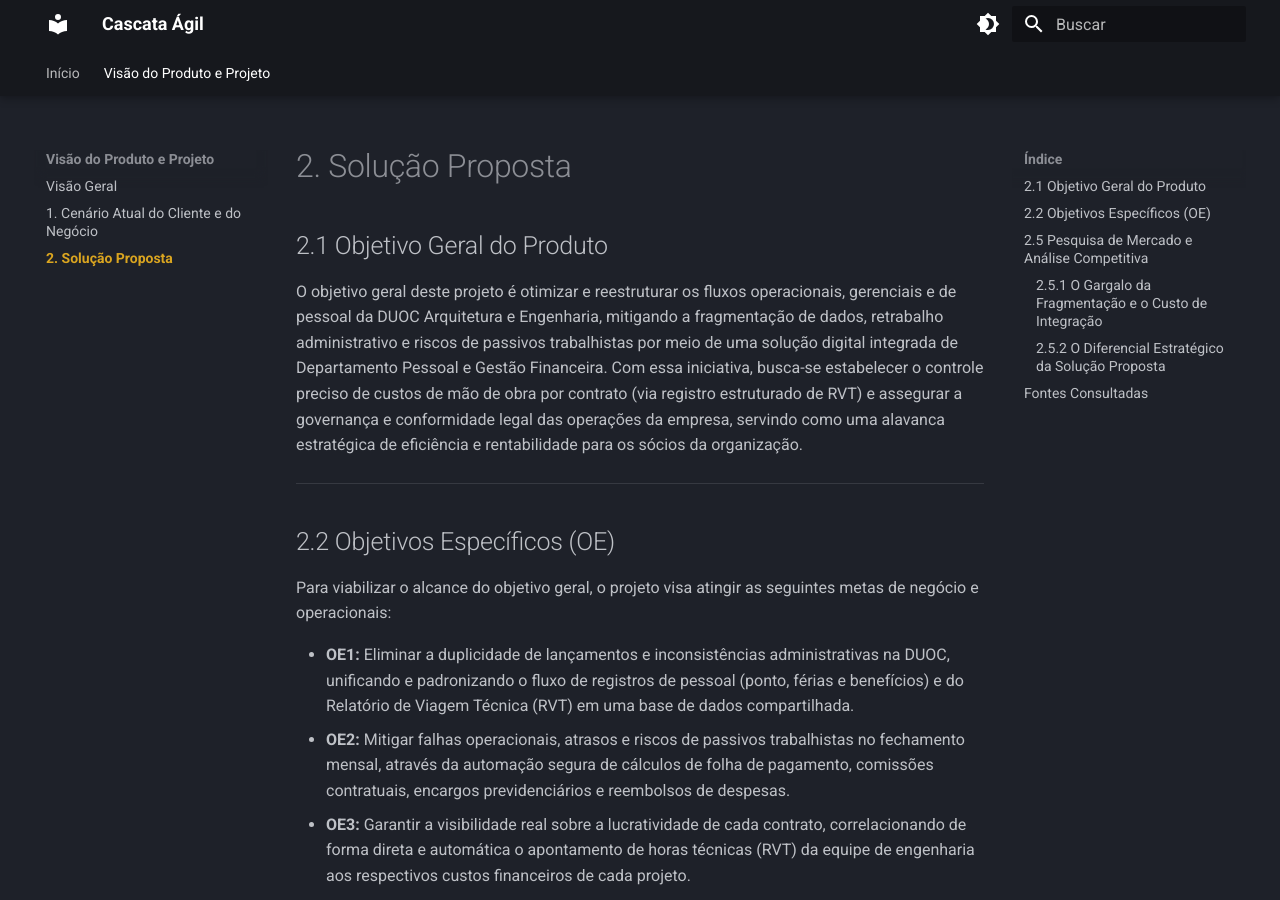
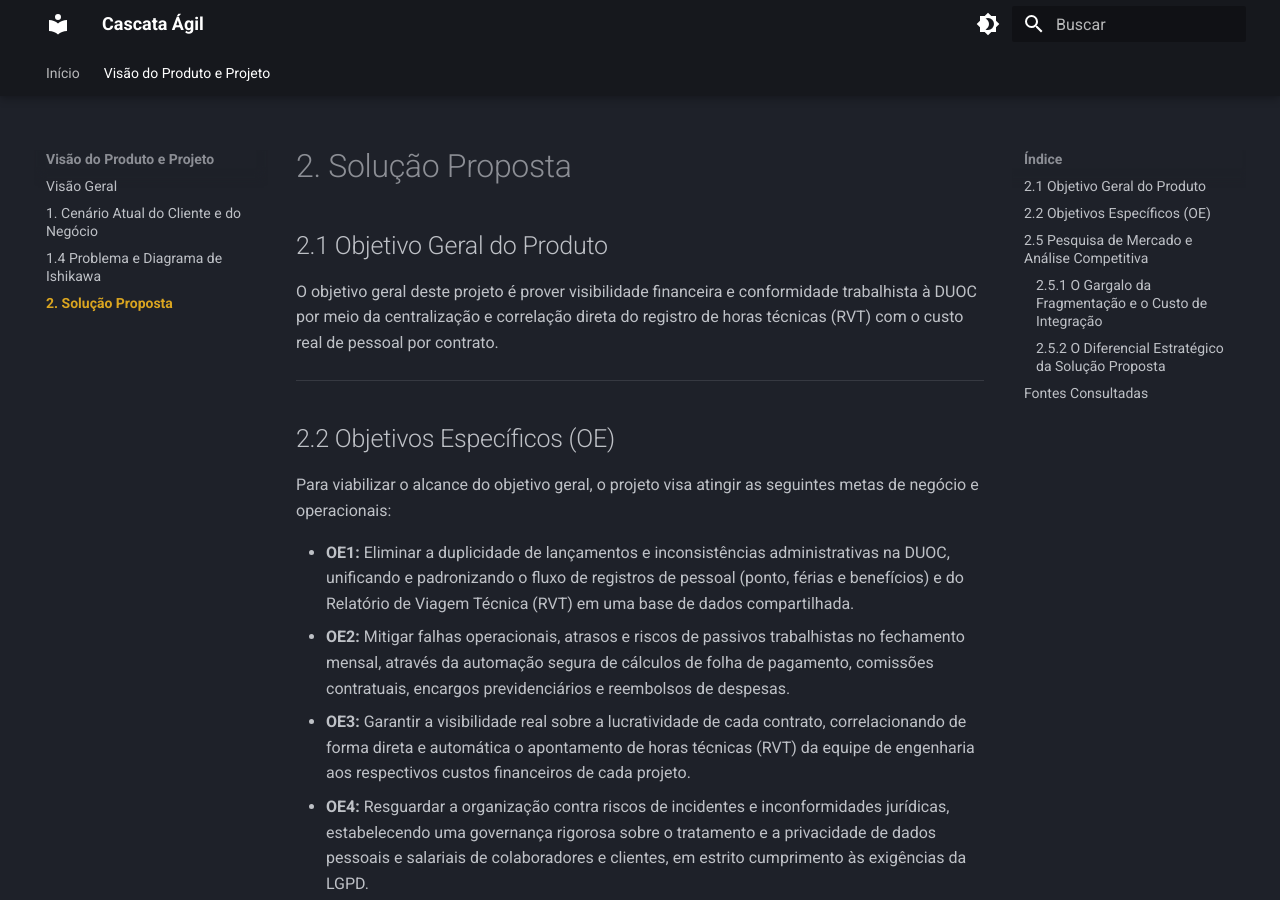
Before and after one commit to mdsreq-fga-unb/REQ-2026.2-T01-DUOC-Finance, an MkDocs documentation site: the page built from docs/visao-produto/cap-2.md, in a window 1280 px wide and 900 px high. Built offline with MkDocs 1.6.1 and Material for MkDocs 9.7.7, drawn with Linux system fonts in a browser that asks for light colours.

Commit message:
refactor:Reformula declaracao do problema e adiciona ishikawa

```diff
--- a/docs/visao-produto/cap-2.md
+++ b/docs/visao-produto/cap-2.md
@@ -1,7 +1,7 @@
 # 2. Solução Proposta
 
 ## 2.1 Objetivo Geral do Produto
-O objetivo geral deste projeto é otimizar e reestruturar os fluxos operacionais, gerenciais e de pessoal da DUOC Arquitetura e Engenharia, mitigando a fragmentação de dados, retrabalho administrativo e riscos de passivos trabalhistas por meio de uma solução digital integrada de Departamento Pessoal e Gestão Financeira. Com essa iniciativa, busca-se estabelecer o controle preciso de custos de mão de obra por contrato (via registro estruturado de RVT) e assegurar a governança e conformidade legal das operações da empresa, servindo como uma alavanca estratégica de eficiência e rentabilidade para os sócios da organização.
+O objetivo geral deste projeto é prover visibilidade financeira e conformidade trabalhista à DUOC por meio da centralização e correlação direta do registro de horas técnicas (RVT) com o custo real de pessoal por contrato.
 
 ---
 
--- a/mkdocs.yml
+++ b/mkdocs.yml
@@ -32,6 +32,7 @@
 
 markdown_extensions:
   - admonition
+  - md_in_html
   - pymdownx.details
   - pymdownx.superfences
   - tables
@@ -42,4 +43,5 @@
   - Visão do Produto e Projeto:
       - Visão Geral: visao-produto/index.md
       - 1. Cenário Atual do Cliente e do Negócio: visao-produto/cap-1.md
+      - 1.4 Problema e Diagrama de Ishikawa: visao-produto/capitulo-1/1.4-problema-ishikawa.md
       - 2. Solução Proposta: visao-produto/cap-2.md
```
Also changed, not shown: docs/visao-produto/cap-1.md (+1 -13 lines), docs/visao-produto/capitulo-1/1.4-problema-ishikawa.md (added, +19 -0 lines), docs/assets/images/ishikawa_DUOC.png (added).
